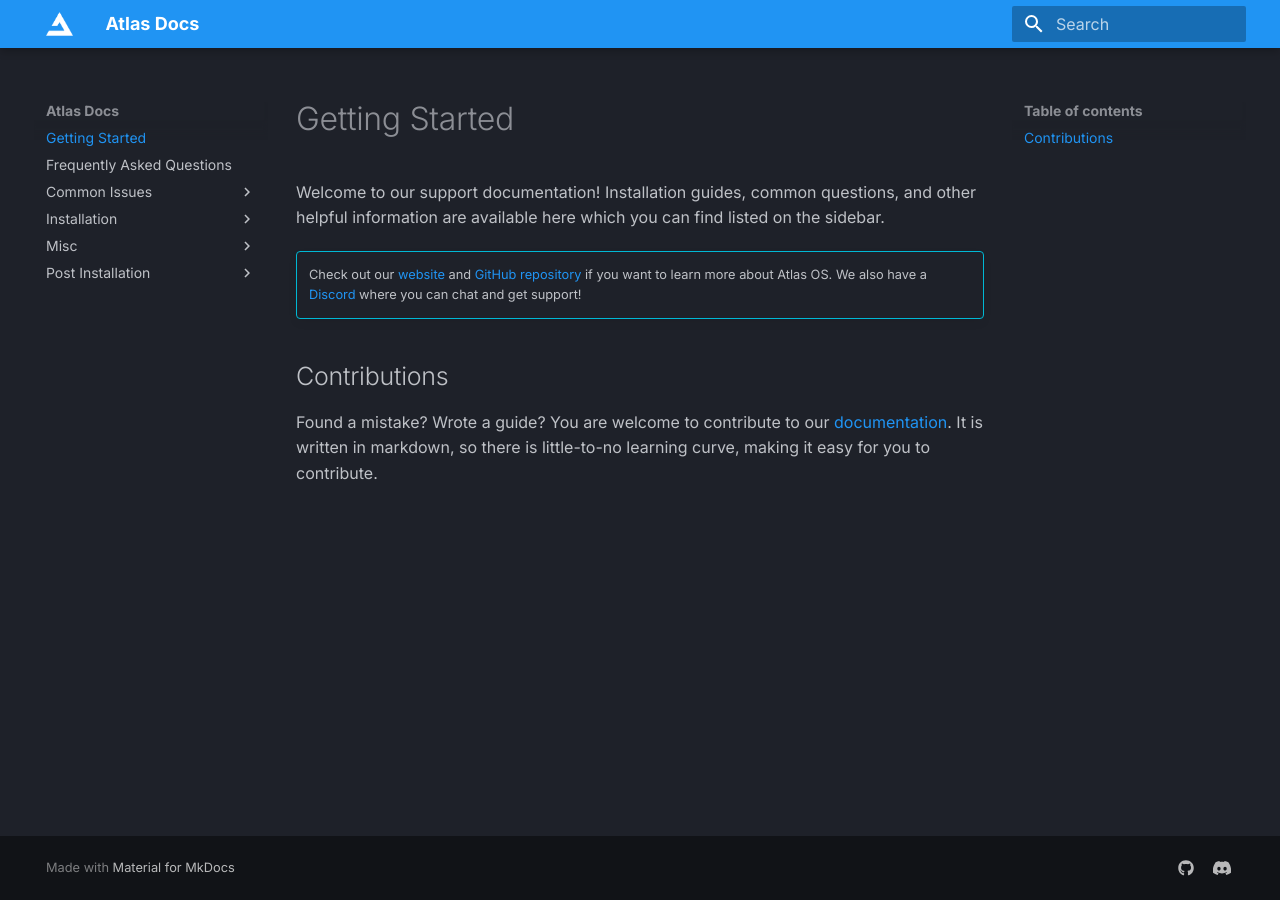
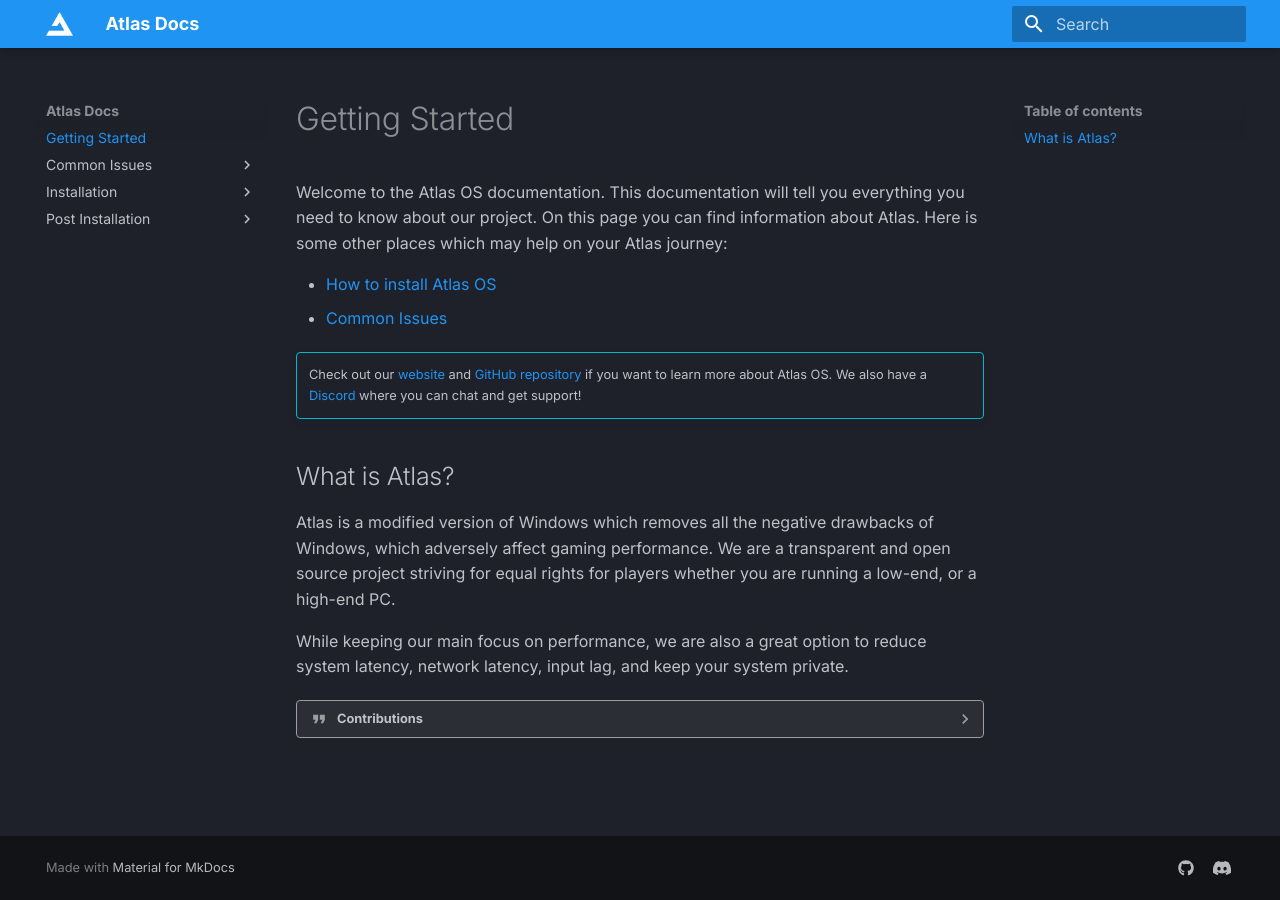
Before and after one commit to Atlas-OS/docs, an MkDocs documentation site: the page built from docs/index.md, in a window 1280 px wide. Built offline with MkDocs 1.6.1 and Material for MkDocs 9.7.7, drawn with Linux system fonts in a browser that asks for light colours.

Commit message:
Fixed everything.

```diff
--- a/docs/index.md
+++ b/docs/index.md
@@ -1,10 +1,18 @@
 # Getting Started
 
-Welcome to our support documentation! Installation guides, common questions, and other helpful information are available here which you can find listed on the sidebar.
+Welcome to the Atlas OS documentation. This documentation will tell you everything you need to know about our project. On this page you can find information about Atlas. Here is some other places which may help on your Atlas journey:
+
+- [How to install Atlas OS](../Installation/)
+- [Common Issues](../Common%20Issues)
 
 !!! info ""
     Check out our [website](https://atlasos.net) and [GitHub repository](https://github.com/Atlas-OS/Atlas) if you want to learn more about Atlas OS. We also have a [Discord](https://discord.com/servers/atlas-795710270000332800) where you can chat and get support!
 
-## Contributions
+## What is Atlas?
 
-Found a mistake? Wrote a guide? You are welcome to contribute to our [documentation](https://github.com/Atlas-OS/docs). It is written in markdown, so there is little-to-no learning curve, making it easy for you to contribute.
+Atlas is a modified version of Windows which removes all the negative drawbacks of Windows, which adversely affect gaming performance. We are a transparent and open source project striving for equal rights for players whether you are running a low-end, or a high-end PC.
+
+While keeping our main focus on performance, we are also a great option to reduce system latency, network latency, input lag, and keep your system private.
+
+??? quote "Contributions"
+    Found a mistake? Wrote a guide? You are welcome to contribute to our [documentation](https://github.com/Atlas-OS/docs).
```
Also changed, not shown: README.md (added, +7 -0 lines), docs/FAQ.md (deleted, +0 -11 lines), docs/Installation/Text Methods.md (added, +16 -0 lines), docs/Installation/Video Methods.md (added, +3 -0 lines), docs/Installation/index.md (+3 -7 lines), docs/Installation/no-usb-johnapolitan.md (deleted, +0 -15 lines), docs/Installation/simple-install-usb.md (deleted, +0 -17 lines), docs/Misc/check-gpt.md (deleted, +0 -9 lines), docs/Post Installation/index.md (+7 -0 lines), docs/Post Installation/Drivers/index.md (deleted), docs/assets/images/gpt.png (deleted), docs/assets/images/network_error.png (deleted), docs/assets/images/non-usb-1.png (deleted), docs/assets/images/non-usb-2.gif (deleted), 1 more files.
